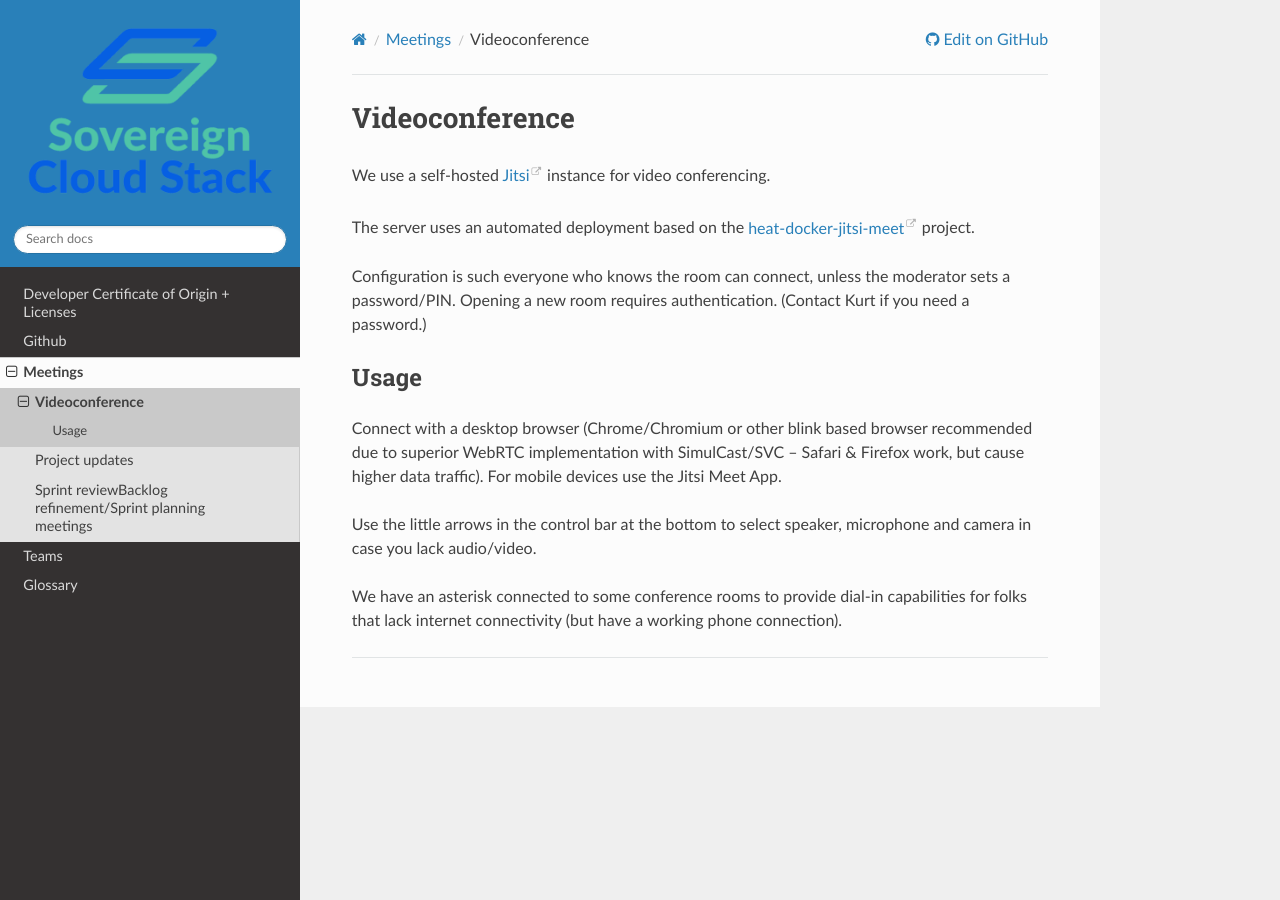
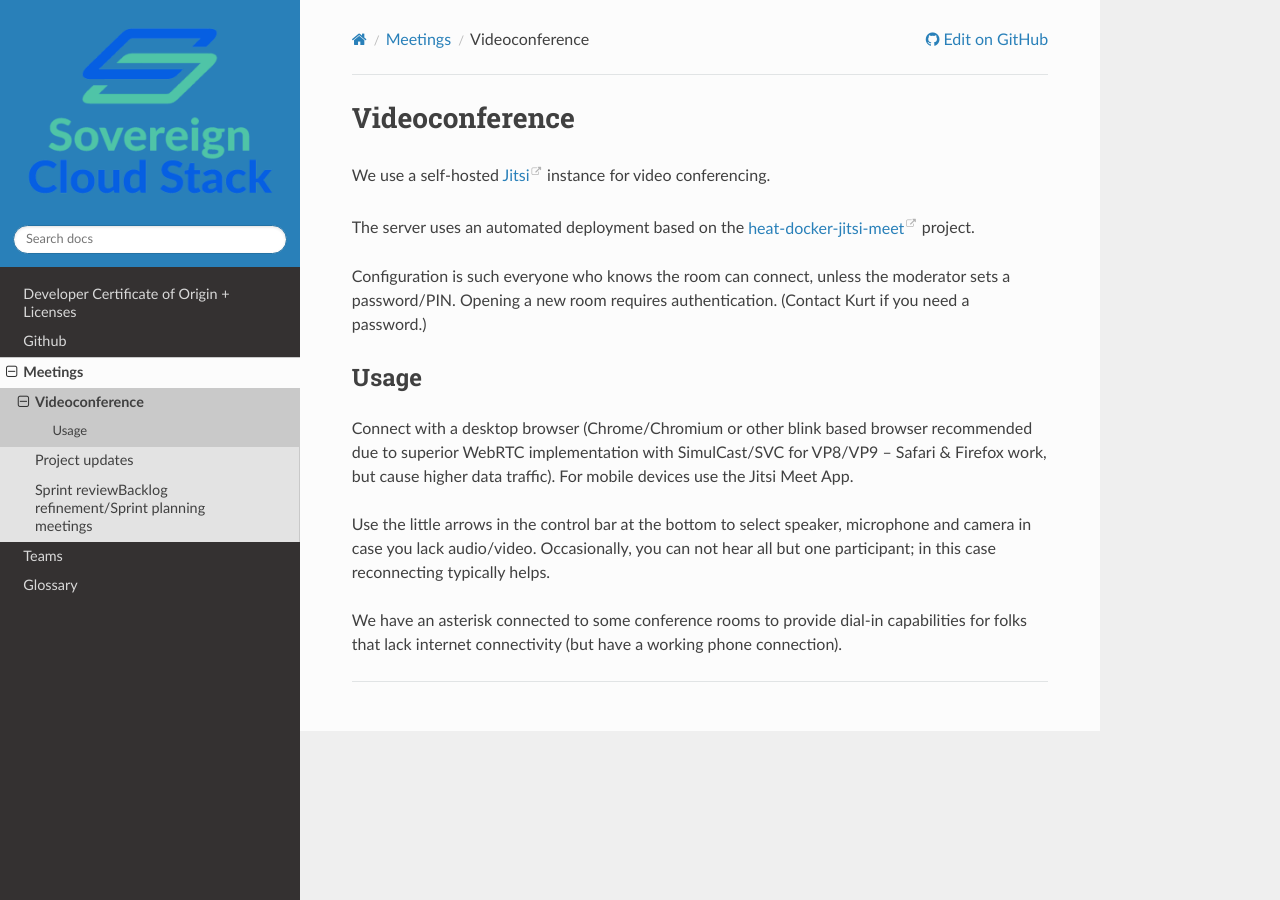
Before and after one commit to SovereignCloudStack/contributor-guide, a Sphinx documentation site: the page built from source/meetings/videoconference.rst, in a window 1280 px wide. Built offline with Sphinx 7.4.7 and the Read the Docs theme 2.0.0, drawn with Linux system fonts in a browser that asks for light colours.

Commit message:
Fix warnings.
Signed-off-by: Kurt Garloff <kurt@garloff.de>

```diff
--- a/source/meetings.rst
+++ b/source/meetings.rst
@@ -19,4 +19,4 @@ Sprint reviewBacklog refinement/Sprint planning meetings
 * Weekly with team 1 on Mondays at 1500 CEST (1 hour)
 * Weekly with team 2 on Mondays at 1600 CEST (1 hour)
 
-See Teams_.
+See teams_.
--- a/source/meetings/videoconference.rst
+++ b/source/meetings/videoconference.rst
@@ -14,12 +14,13 @@ you need a password.)
 Usage
 =====
 Connect with a desktop browser (Chrome/Chromium or other blink based browser
-recommended due to superior WebRTC implementation with SimulCast/SVC --
+recommended due to superior WebRTC implementation with SimulCast/SVC for VP8/VP9 --
 Safari & Firefox work, but cause higher data traffic). For mobile devices use
 the Jitsi Meet App.
 
 Use the little arrows in the control bar at the bottom to select speaker, microphone
-and camera in case you lack audio/video.
+and camera in case you lack audio/video. Occasionally, you can not hear all but
+one participant; in this case reconnecting typically helps.
 
 We have an asterisk connected to some conference rooms to provide dial-in capabilities
 for folks that lack internet connectivity (but have a working phone connection).
```
Also changed, not shown: source/nextcloud.rst (line endings or trailing spaces).
